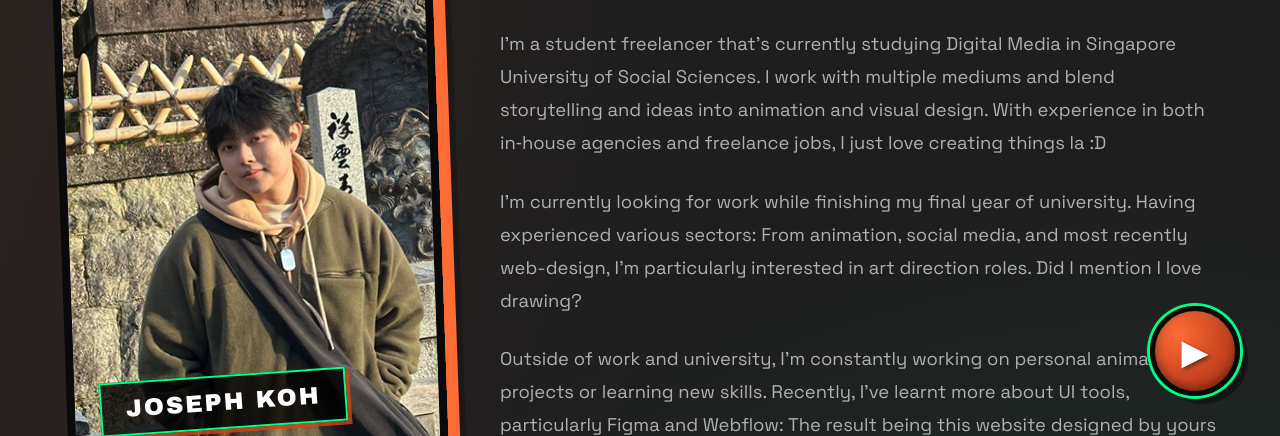
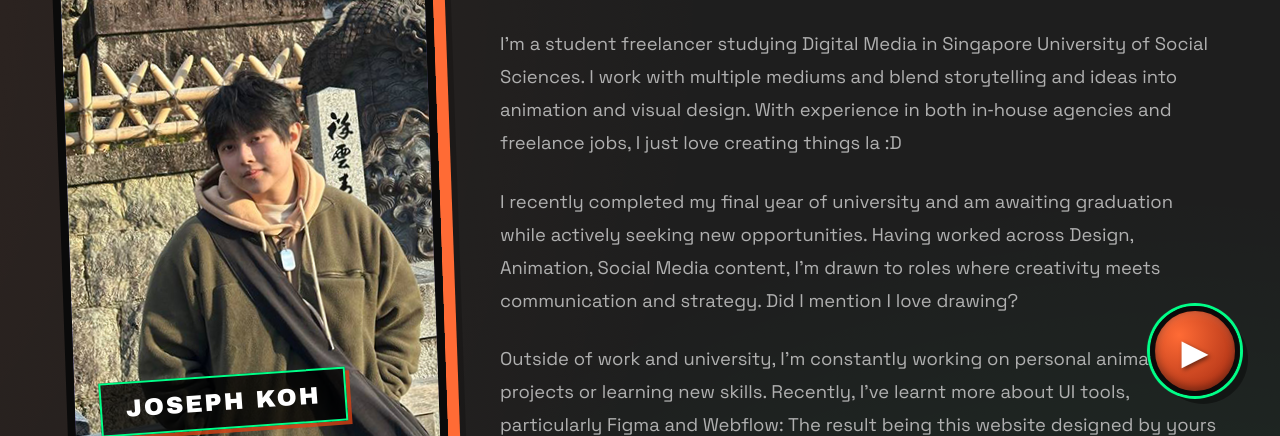
Before and after one commit to josephkohzy/portfolio, a plain HTML site: page about.html in a window 1280 px wide. Shown: the part 364-800 px from the top of the page. Drawn offline with Linux system fonts and the light colour scheme.

Commit message:
106
1205

```diff
--- a/about.html
+++ b/about.html
@@ -258,12 +258,11 @@
                     <div class="about-text">
                         <h3>Hey, I'm Joseph!</h3>
                         <p>
-                            I'm a student freelancer that's currently studying Digital Media in Singapore University of Social Sciences. I work with multiple mediums and blend storytelling and ideas
+                            I'm a student freelancer studying Digital Media in Singapore University of Social Sciences. I work with multiple mediums and blend storytelling and ideas
                             into animation and visual design. With experience in both in‑house agencies and freelance jobs, I just love creating things la :D
                         </p>
                         <p>
-                            I'm currently looking for work while finishing my final year of university. Having experienced various sectors: From animation, social media, and most recently web-design,
-                            I'm particularly interested in art direction roles. Did I mention I love drawing?
+                           I recently completed my final year of university and am awaiting graduation while actively seeking new opportunities. Having worked across Design, Animation, Social Media content, I'm drawn to roles where creativity meets communication and strategy. Did I mention I love drawing?
 
                         </p>
                         <p>
```
Also changed, not shown: 1 other file.
